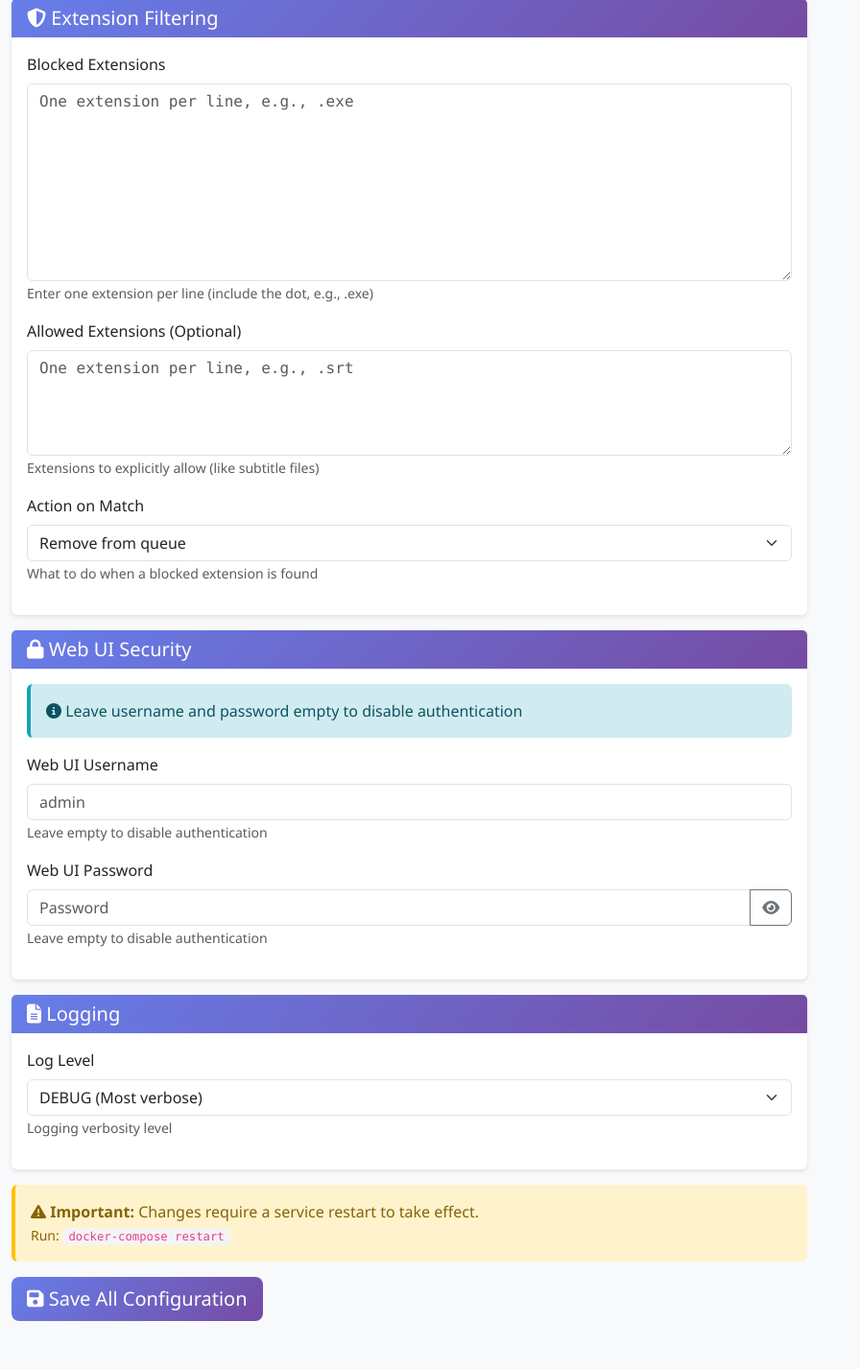
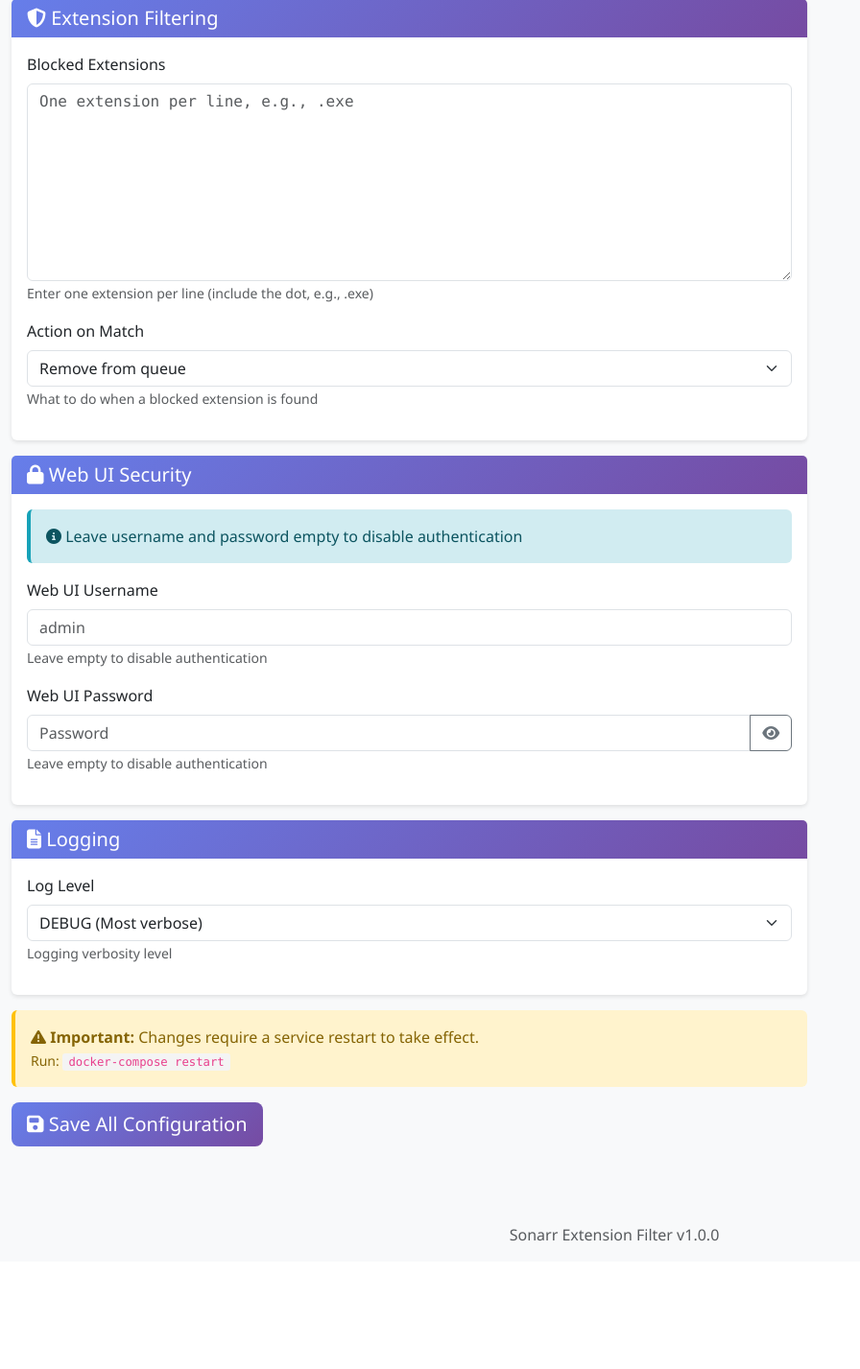
Before and after one commit to GrdLock/sonarr-extension-filter, a Flask app: template app/templates/config.html in a window 1280 px wide. Shown: the part 918-2345 px from the top of the page at 96% size, without its empty margins (0-896 px from the left). After the commit the page ends 2212 px from the top, so only its background shows below. Run offline with Flask 3, Linux system fonts and the light colour scheme; the template is opened without the code that fills it, so the values that code supplies are empty.

Commit message:
Minor changes

```diff
--- a/app/config.py
+++ b/app/config.py
@@ -27,7 +27,6 @@
 class FilteringConfig:
     blocked_extensions: List[str]
     action: str
-    allowed_extensions: List[str] = None
 
 
 @dataclass
@@ -112,8 +111,7 @@
 
         self.filtering = FilteringConfig(
             blocked_extensions=blocked_extensions,
-            action=config_data.get('filtering', {}).get('action', os.getenv('ACTION_ON_MATCH', 'remove_and_blocklist')),
-            allowed_extensions=config_data.get('filtering', {}).get('allowed_extensions', [])
+            action=config_data.get('filtering', {}).get('action', os.getenv('ACTION_ON_MATCH', 'remove_and_blocklist'))
         )
 
         self.server = ServerConfig(
--- a/app/templates/config.html
+++ b/app/templates/config.html
@@ -94,12 +94,6 @@
                         <label for="blocked-extensions" class="form-label">Blocked Extensions</label>
                         <textarea class="form-control font-monospace" id="blocked-extensions" rows="8" placeholder="One extension per line, e.g., .exe">{{ config.filtering.blocked_extensions|join('\n') }}</textarea>
                         <small class="form-text text-muted">Enter one extension per line (include the dot, e.g., .exe)</small>
-                    </div>
-
-                    <div class="mb-3">
-                        <label for="allowed-extensions" class="form-label">Allowed Extensions (Optional)</label>
-                        <textarea class="form-control font-monospace" id="allowed-extensions" rows="4" placeholder="One extension per line, e.g., .srt">{% if config.filtering.allowed_extensions %}{{ config.filtering.allowed_extensions|join('\n') }}{% endif %}</textarea>
-                        <small class="form-text text-muted">Extensions to explicitly allow (like subtitle files)</small>
                     </div>
 
                     <div class="mb-3">
@@ -277,11 +271,6 @@
             .map(ext => ext.trim())
             .filter(ext => ext.length > 0);
 
-        const allowed_extensions = document.getElementById('allowed-extensions').value
-            .split('\n')
-            .map(ext => ext.trim())
-            .filter(ext => ext.length > 0);
-
         // Build configuration object
         const configData = {
             sonarr_url: document.getElementById('sonarr-url').value,
@@ -292,7 +281,6 @@
             download_client_password: document.getElementById('client-password').value,
             download_client_rpc_path: document.getElementById('rpc-path').value,
             blocked_extensions: blocked_extensions,
-            allowed_extensions: allowed_extensions,
             action: document.getElementById('action').value,
             webui_username: document.getElementById('webui-username').value,
             webui_password: document.getElementById('webui-password').value,
--- a/docker-compose.yml
+++ b/docker-compose.yml
@@ -1,5 +1,3 @@
-version: '3.8'
-
 services:
   sonarr-extension-filter:
     build: .
```
Also changed, not shown: app/web_ui.py (+0 -10 lines), README.md, 1 other file.
